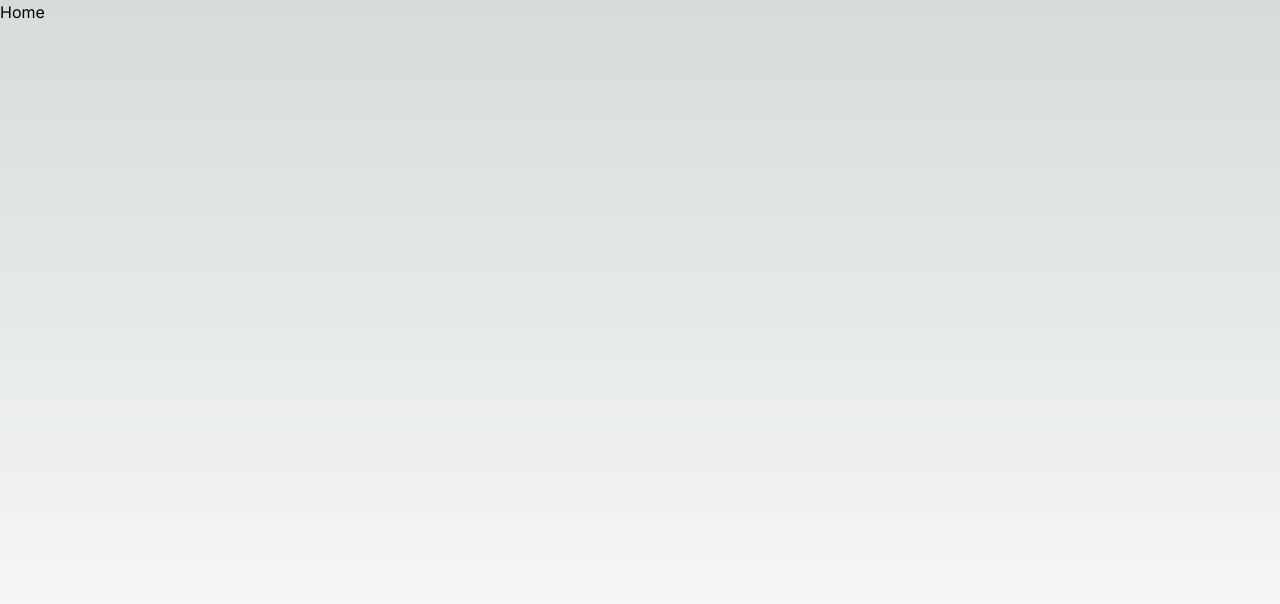
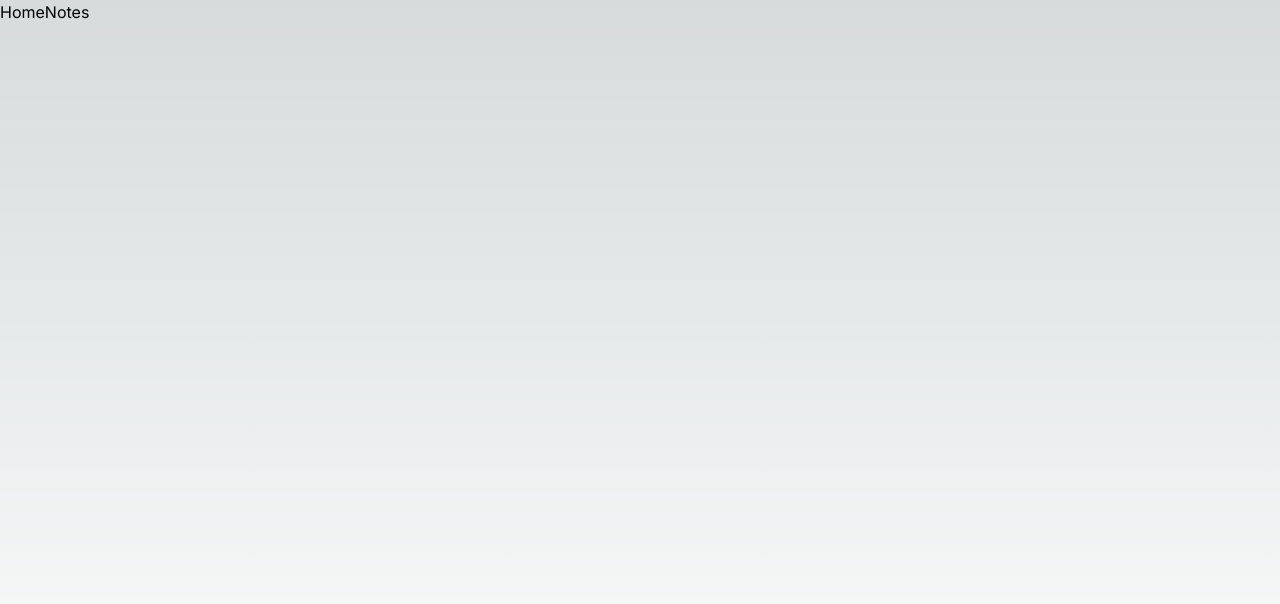
Before and after one commit to maciej-skurznica/DB-notes, a Next.js app: page / in a window 1280 px wide. Shown: the top 604 px of the page. Built offline with nearby package versions, Linux system fonts and the light colour scheme.

Commit message:
add navigation links

```diff
--- a/app/notes/[id]/page.tsx
+++ b/app/notes/[id]/page.tsx
@@ -1,3 +1,4 @@
+import Link from "next/link";
 import { Note } from "../notes.interfaces";
 
 async function getNote(noteId: string) {
@@ -21,6 +22,7 @@ export default async function NotePage({ params }: { params: { id: string } }) {
         <h5>{note.content}</h5>
         <p>{note.created}</p>
       </div>
+      <Link href={"/notes"}>Back to notes</Link>
     </div>
   );
 }
--- a/app/notes/page.tsx
+++ b/app/notes/page.tsx
@@ -35,6 +35,7 @@ export default async function NotesPage() {
         ))}
       </div>
       <CreateNote />
+      <Link href="/">Home</Link>
     </div>
   );
 }
--- a/app/page.tsx
+++ b/app/page.tsx
@@ -1,3 +1,10 @@
+import Link from "next/link";
+
 export default function Home() {
-  return <main className="h-screen">Home</main>;
+  return (
+    <main className="h-screen">
+      Home
+      <Link href="/notes">Notes</Link>
+    </main>
+  );
 }
```
Also changed, not shown: 1 other file (tests, documents, lock files or other folders).
